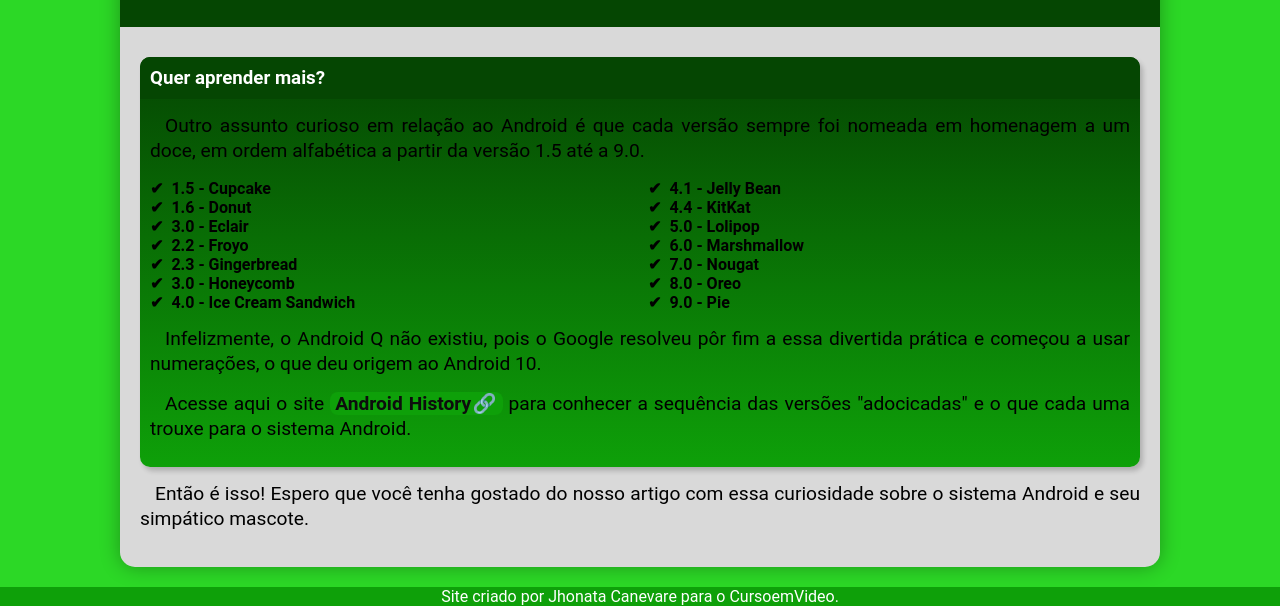
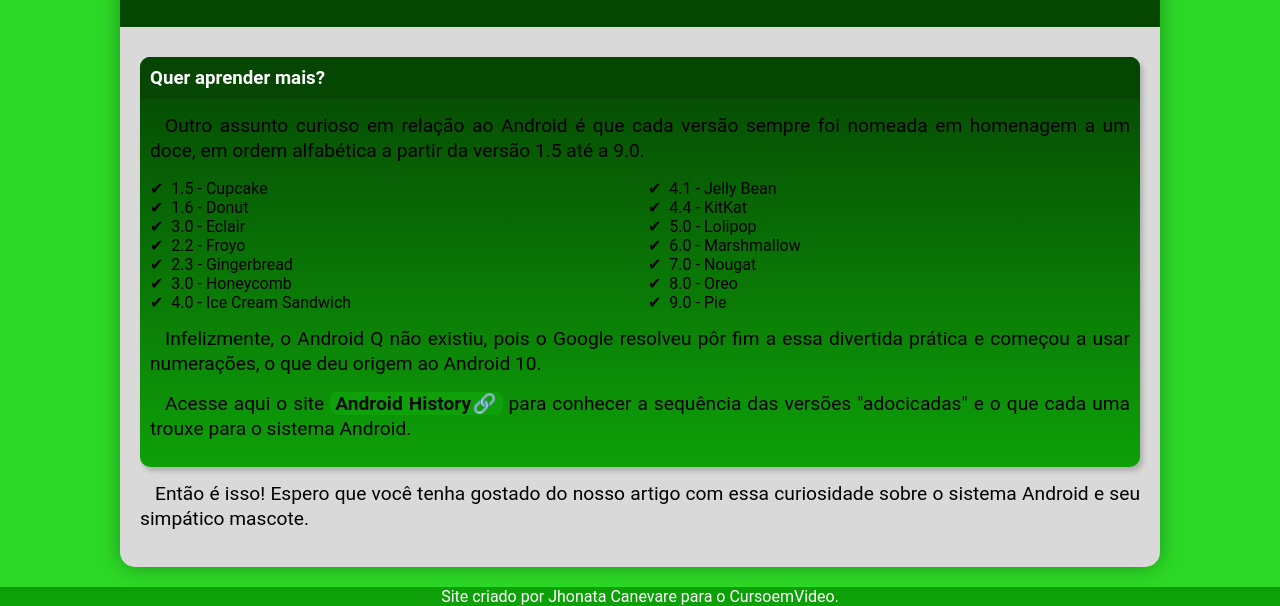
Before and after one commit to ojhonata/projeto-android, a plain HTML site: page index.html in a window 1280 px wide. Shown: the part 2390-2996 px from the top of the page. Drawn offline with Linux system fonts and the light colour scheme.

Commit message:
Update style.css

```diff
--- a/estilo/style.css
+++ b/estilo/style.css
@@ -167,7 +167,8 @@ aside{
     background-image: linear-gradient(to bottom, var(--cor03), var(--cor02));
     padding: 10px;
     border-radius: 10px;
-    font-weight: bold;
+    font-family: 'Roboto', cursive;
+    font-weight: normal;
     box-shadow: 3px 4px 5px rgba(0, 0, 0, 0.192);
 }
 
```
